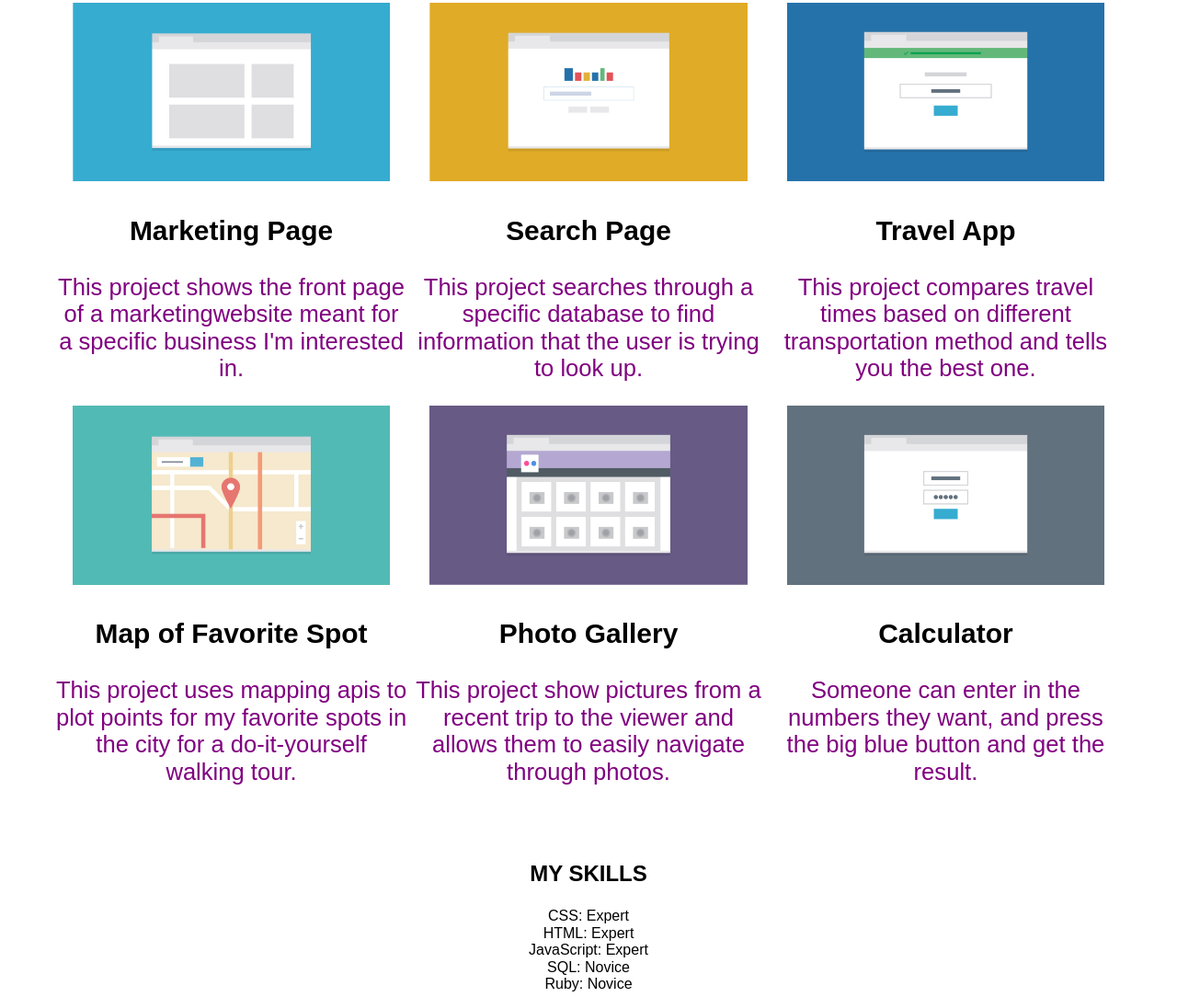
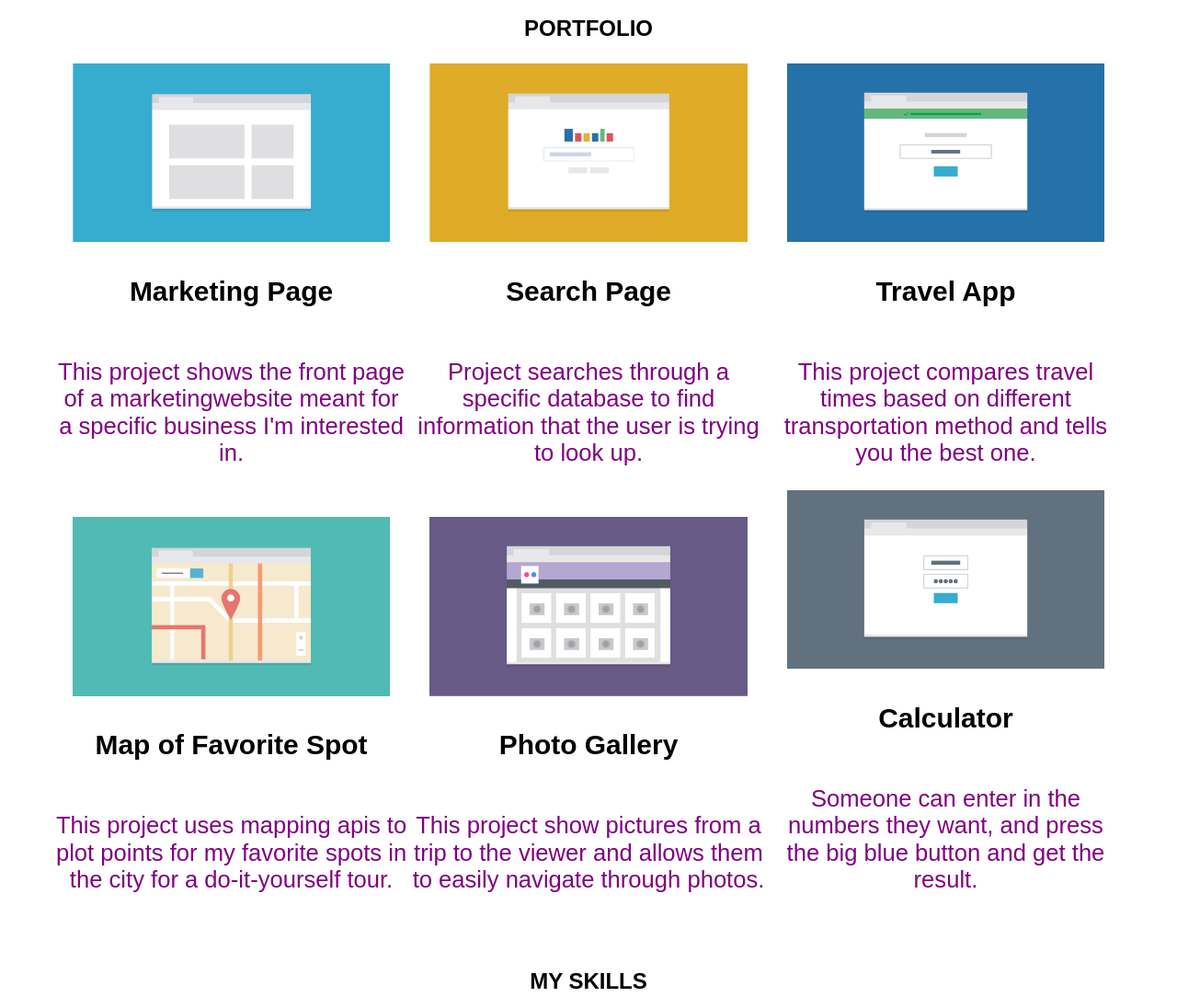
Before and after one commit to AzureXX/techdegree-project-2, a plain HTML site: page index.html in a window 1280 px wide. Shown: the part 633-1717 px from the top of the page at 92% size. Drawn offline with Linux system fonts and the light colour scheme; a web font is replaced by a local one.

Commit message:
bugfixes

```diff
--- a/css/styles.css
+++ b/css/styles.css
@@ -47,14 +47,16 @@ h1 {
 }
 
 .profile-img {
-  margin: 15px auto;
-  width: 70%
+  margin: 2em auto;
+  width: 70%;
+
 }
 
 /*Portfolio Part*/
 main {
-  padding-top: 1em;
+  padding-top: 2em;
   padding-bottom: 1em;
+  margin-top: 1em;
 }
 .portfolio-img {
   width: 90%;
@@ -115,18 +117,21 @@ footer {
     display:none;
   }
   /*Header*/
-  h1 {
-    margin-top: 1em;
-  }
+    h1 {
+      margin-top: 0;
+    }
+
   .main-nav ul li{
     display: inline-block;
     margin: 0 1em;
   }
 
+
   .profile-img {
     float:right;
     width: 50%;
     margin-right: 2em;
+
   }
 
   .profile-text {
@@ -138,7 +143,10 @@ footer {
   .portfolio-part {
     display: inline-block;
     width: 49%;
-    font-size: 1.6em;
+    font-size: 1.4em;
+  }
+  .portfolio-part p {
+    display: inline-block;
   }
 
   /*footer*/
@@ -208,6 +216,8 @@ footer {
   .header-top {
     display: inline-block;
     width: 100%;
+    margin:0;
+
   }
 
   h1 {
--- a/index.html
+++ b/index.html
@@ -37,7 +37,7 @@
       <div class="portfolio-part">
         <img src="images/portfolio-2.png" alt="Search page screen" class="portfolio-img">
         <h3>Search Page</h3>
-        <p>This project searches through a specific database to find information that the user is trying to look up.</p>
+        <p>Project searches through a specific database to find information that the user is trying to look up.</p>
       </div>
       <div class="portfolio-part">
         <img src="images/portfolio-3.png" alt="Travel app screen" class="portfolio-img">
@@ -47,12 +47,12 @@
       <div class="portfolio-part">
         <img src="images/portfolio-4.png" alt="Map screen" class="portfolio-img">
         <h3>Map of Favorite Spot</h3>
-        <p>This project uses mapping apis to plot points for my favorite spots in the city for a do-it-yourself walking tour.</p>
+        <p>This project uses mapping apis to plot points for my favorite spots in the city for a do-it-yourself tour.</p>
       </div>
       <div class="portfolio-part">
         <img src="images/portfolio-5.png" alt="Photo gallery screen" class="portfolio-img">
         <h3>Photo Gallery</h3>
-        <p>This project show pictures from a recent trip to the viewer and allows them to easily navigate through photos.</p>
+        <p>This project show pictures from a trip to the viewer and allows them to easily navigate through photos.</p>
       </div>
       <div class="portfolio-part">
         <img src="images/portfolio-6.png" alt="Calculator screen" class="portfolio-img">
```
